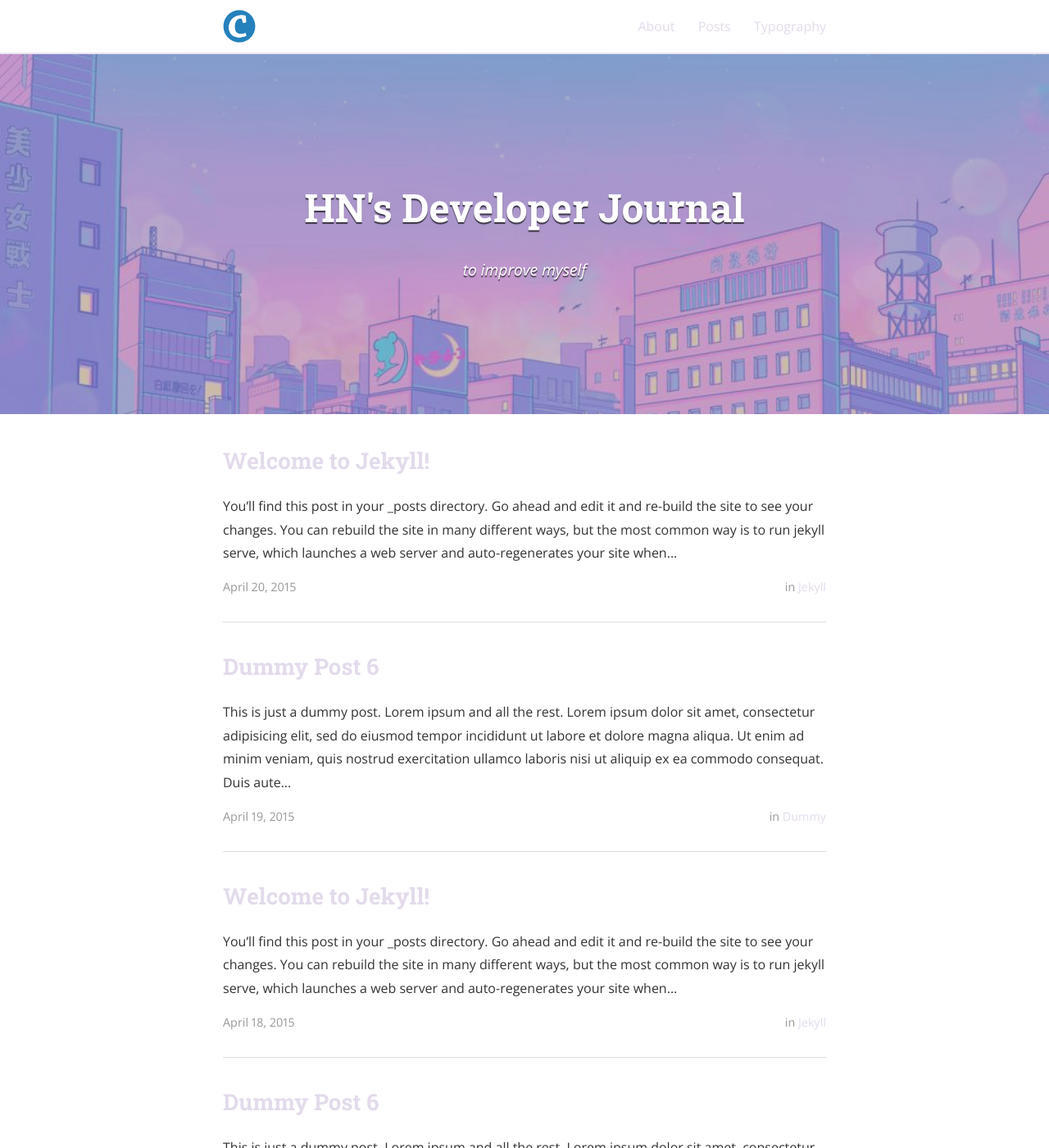
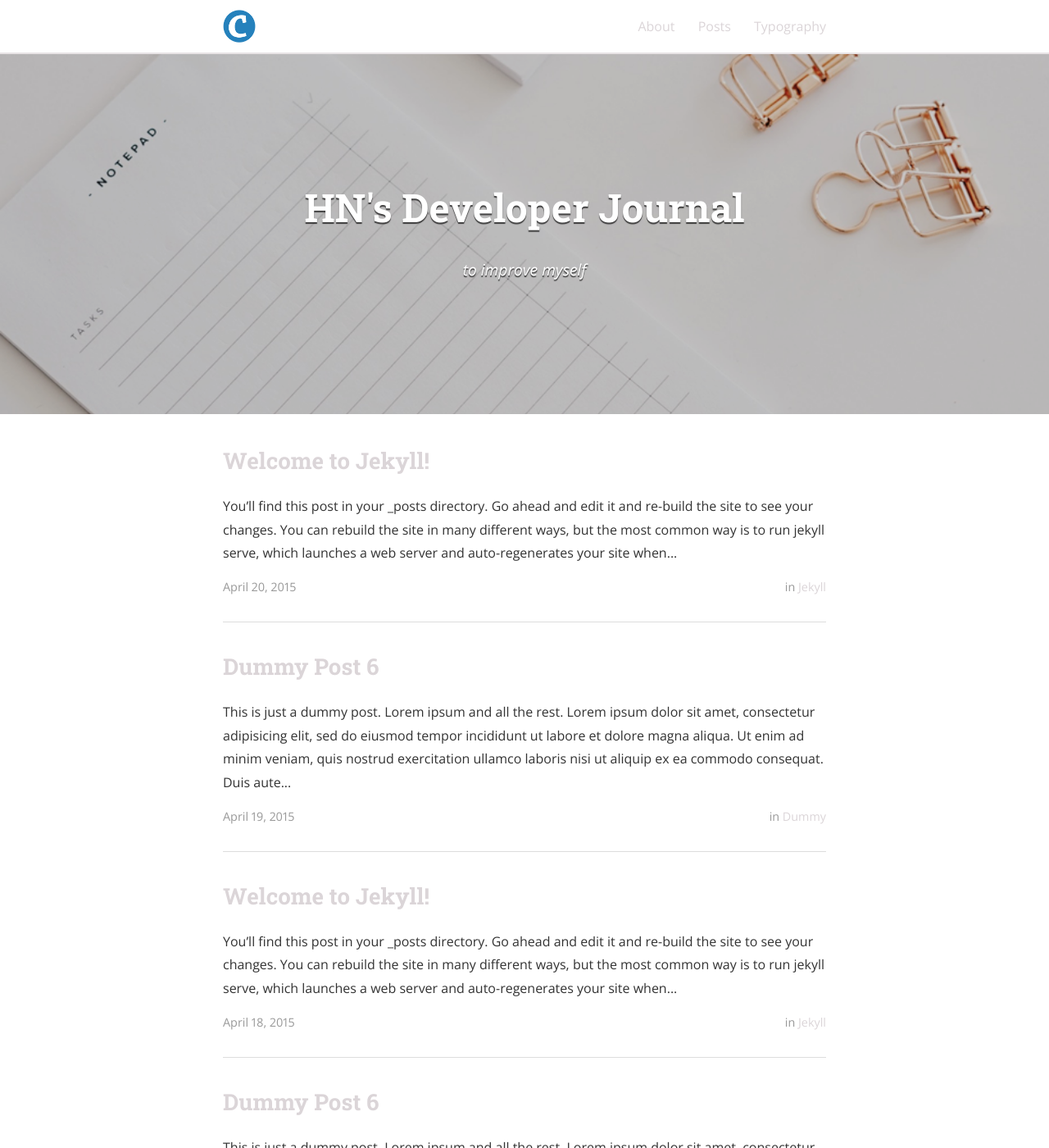
Before and after one commit to idou0324/HANNAHB-DEV.github.io, a Jekyll site: the page built from index.html, in a window 1280 px wide and 1400 px high. Shown: the whole window at 82% size. Built offline with Jekyll 4.4.1, drawn with Linux system fonts in a browser that asks for light colours; nearby versions of some CDN libraries; the list of posts is cut into pages by our own code.

Commit message:
changing header and color

```diff
--- a/_config.yml
+++ b/_config.yml
@@ -20,7 +20,7 @@ description: >
 # root of your server.
 baseurl: "" # the subpath of your site, e.g. /blog/
 url: "https://hannahb-dev.github.io" # the base hostname & protocol for your site
-cover: "/assets/header_image.jpg"
+cover: "/assets/header_img.png"
 logo: "/assets/logo.png"
 
 # Build settings
--- a/_sass/base/_variables.scss
+++ b/_sass/base/_variables.scss
@@ -33,14 +33,14 @@ $blue: #2980b9;				// Belize Hole
 $purple: #e3dbeb;			// Wisteria
 $orange: #d35400;			// Pumpkin
 $red:	#c0392b;				// Pomegranate
-$gray: #7f8c8d;				// Asbestos
+$gray: #dbd5d8;				// Asbestos
 // Even more colors
 $bc-red: #bc0000;
 
 // Font Colors
 $base-background-color: #fff;
 $base-font-color: $dark-gray;
-$action-color: $purple;
+$action-color: $gray;
 $highlight-color: tint($action-color, 33%);
 
 // Border
```
Also changed, not shown: assets/1.png (added), assets/2.png (added), assets/3.png (added), assets/4.png (added), assets/5.png (added), assets/6.png (added), assets/7.png (added), assets/header_img.png (added).
